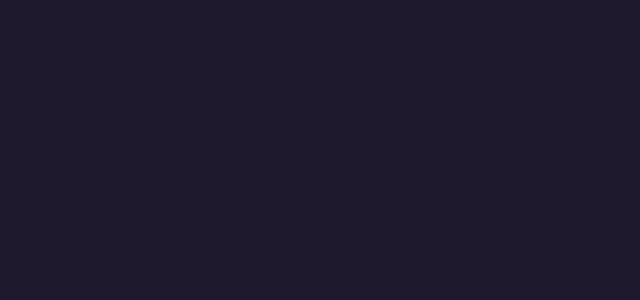
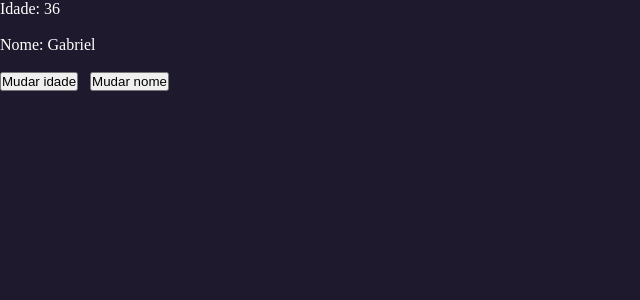
Before and after one commit to gabrielfari4/dio-project, a React (Create React App) app: page /teste in a window 1280 px wide. Before the commit this address had no page. Shown: the top 300 px of the page, without its empty margins (0-640 px from the left). Built offline with nearby package versions, Linux system fonts and the light colour scheme.

Commit message:
finished project

```diff
--- a/src/App.js
+++ b/src/App.js
@@ -2,6 +2,7 @@ import { BrowserRouter, Route, Routes } from "react-router-dom";
 import Home from "./pages/home";
 import Login from "./pages/login";
 import Feed from "./pages/feed";
+import Teste from "./pages";
 
 
 
@@ -12,6 +13,7 @@ function App() {
         <Route path="/" element={<Home />} />
         <Route path="/login" element={<Login />} />
         <Route path="/feed" element={<Feed />} />
+        <Route path="/teste" element={<Teste />} />
       </Routes>
     </BrowserRouter>
   );
--- /dev/null
+++ b/src/pages/index.jsx
@@ -0,0 +1,52 @@
+import { useCallback, useEffect, useMemo, useState } from "react";
+
+
+const Teste = () => {
+
+    const [age, setAge] = useState(36);
+    const [name, setName] = useState('Gabriel');
+
+    // useCallback - utilizado para memorizar uma função
+    const handleChangeAge = useCallback(() => {
+        console.log('age atual', age)
+        const newAge = 10 * age;
+        console.log('age atual', age, 'nova age', newAge)
+        setAge(prev => prev === 36 ? 20 : 36)
+    }, [age])
+
+    const handleChangeName = useCallback(() => {
+        setName(prev => prev === 'Gabriel' ? 'José' : 'Gabriel')
+    }, [])
+
+    // useMemo - utilizado para memorizar um cálculo, uma variável. Caso haja algum elemento no array, o useMemo vai memorizar conforme a mudança do elemento, caso não haja, a memória será do primeiro retorno obtido.
+    /* const calculo = useMemo(() => {
+        console.log('calculou')
+        return 10 + age
+    }, [])
+
+    console.log('renderizou', calculo) */
+
+
+    // useEffect - utilizado para lidar com efeitos adversos. Disparado uma vez quando o array está vazio ou sempre que houver modificação no que foi colocado no array.
+    /* useEffect(() => {
+        alert('renderizei')
+    }, []) */
+
+    return (
+        <div>
+            <p>
+                Idade: {age}
+            </p>
+            <br />
+            <p>
+                Nome: {name}
+            </p>
+            <br />
+            <button onClick={handleChangeAge}>Mudar idade</button>
+            &nbsp;&nbsp;&nbsp;
+            <button onClick={handleChangeName}>Mudar nome</button>
+        </div>
+    )
+}
+
+export default Teste;
--- a/src/pages/login/index.jsx
+++ b/src/pages/login/index.jsx
@@ -27,7 +27,7 @@ const Login = () => {
 
     const handleValidation = (e) => {
         e.preventDefault()
-        const validado = email === 'gabriel@gmail.com' && password === '123456'
+        const validado = email !== 'usuario@email.com' && password !== 'senha'
 
         if (validado) {
             handleClickFeed()
```
